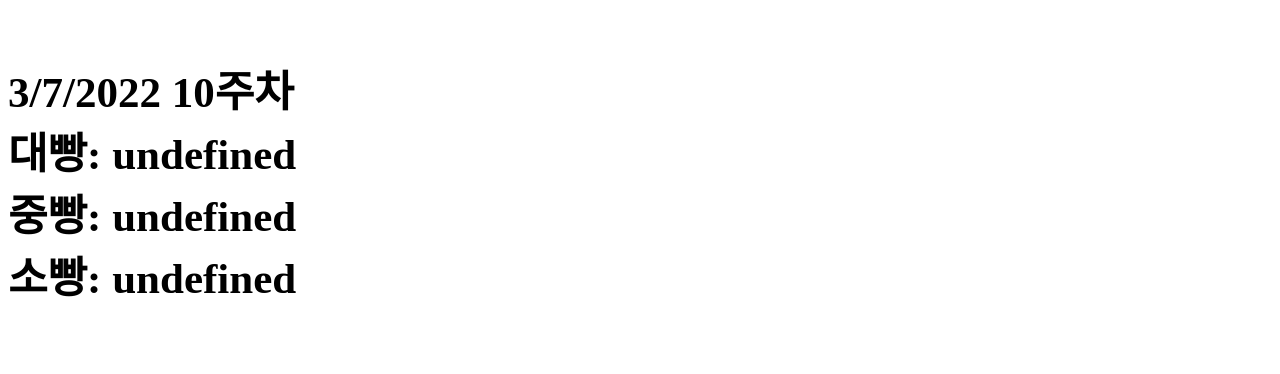
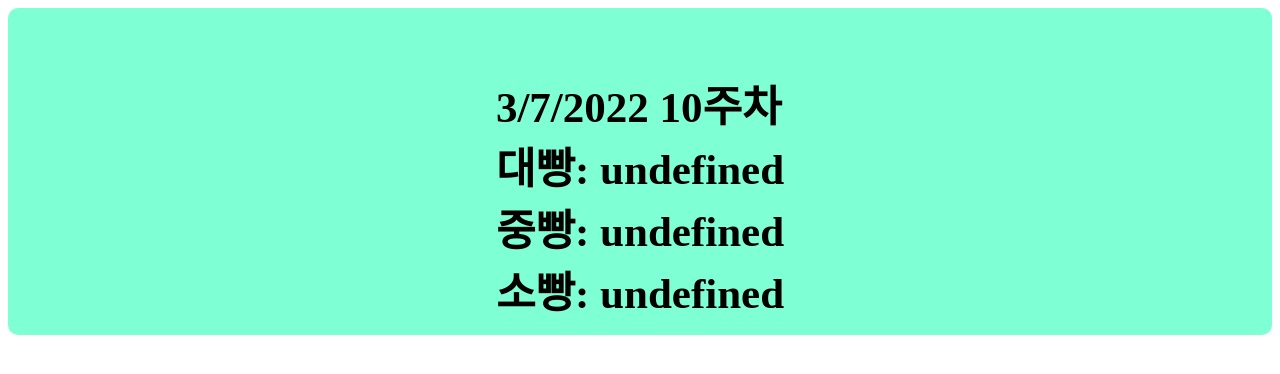
Before and after one commit to hyun-cho/-housework-spinner, a plain HTML site: page docs/index.html in a window 1280 px wide. Drawn offline with Linux system fonts and the light colour scheme.

Commit message:
style added

```diff
--- a/docs/index.html
+++ b/docs/index.html
@@ -3,15 +3,30 @@
 <head>
   <style id="asdf">
     div {
+      height: 100%;
+      width: 100%;
+      display: flex;
+      justify-content: center;
+      align-items: center;
+
       font-size: 43px;
       font-weight: bold;
+    }
+
+    #target {
+      padding: 15px;
+      border-radius: 10px;
+
+      background-color: aquamarine;
     }
   </style>
 </head>
 <body>
-  <div id="root"></div>
+  <div id="root">
+    <div id="target"></div>
+  </div>
   <script>
-    var root = document.getElementById('root');
+    var root = document.getElementById('target');
 
     Date.prototype.getWeek = function (dowOffset) {
       /*getWeek() was developed by Nick Baicoianu at MeanFreePath: http://www.meanfreepath.com */
```
